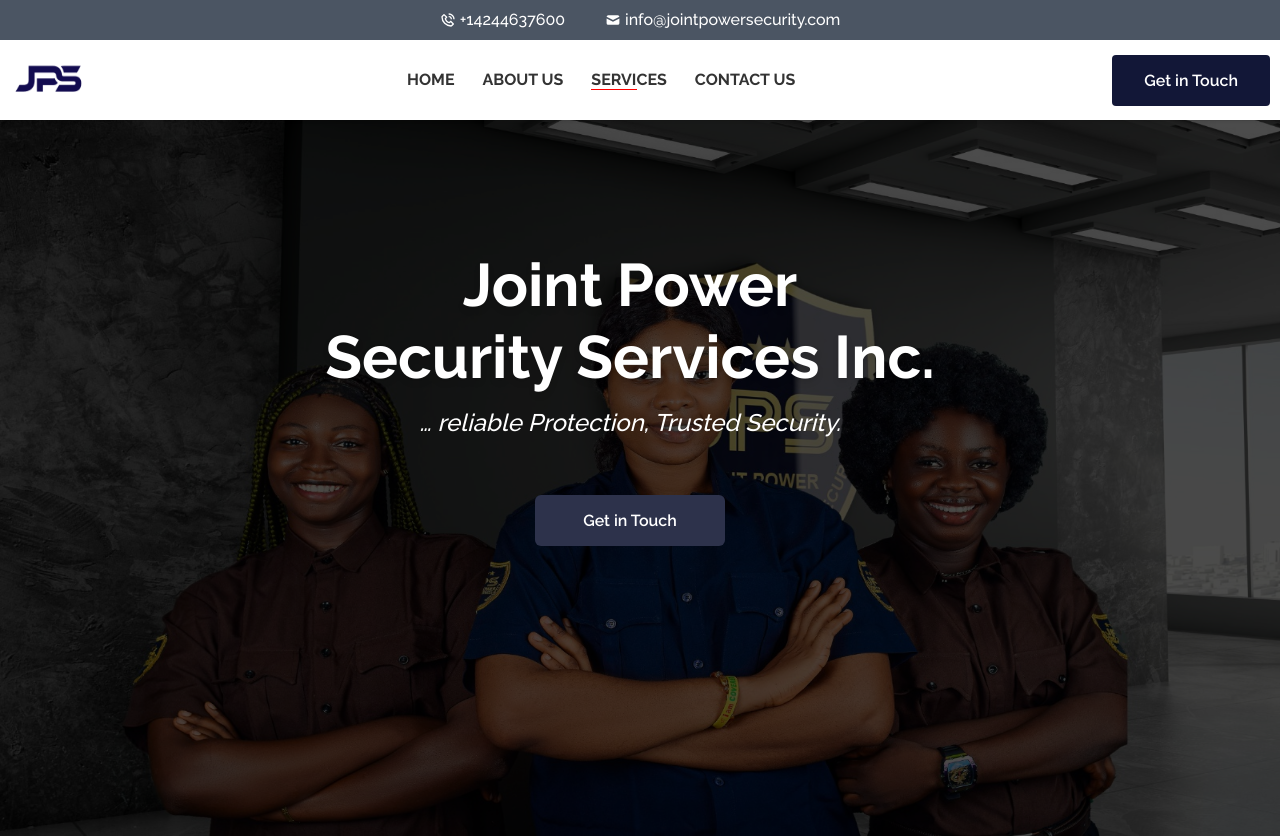
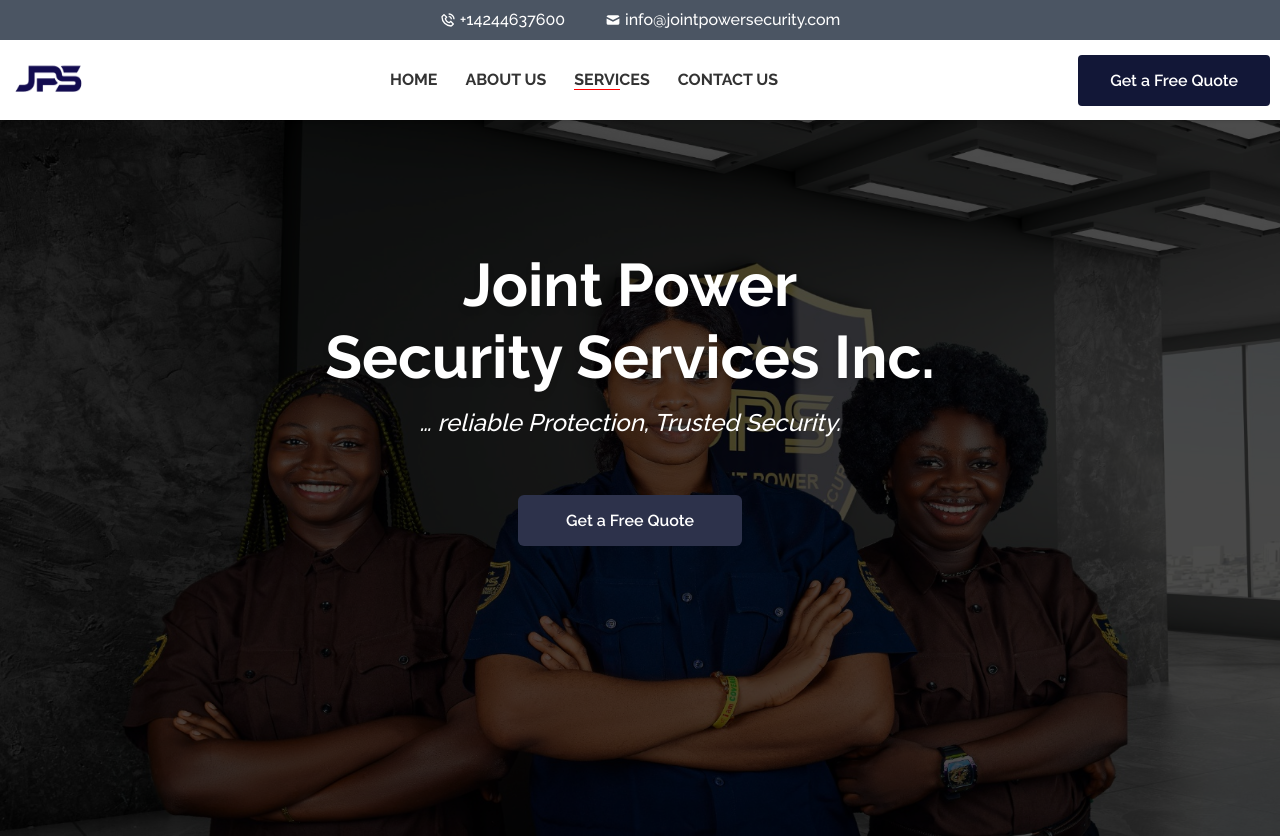
Before and after one commit to jointpower/joint_power_inc, a Next.js app: page /services in a window 1280 px wide. Shown: the top 838 px of the page. Built offline with nearby package versions, Linux system fonts and the light colour scheme.

Commit message:
effected corrections

```diff
--- a/src/components/molecules/Header/Header.tsx
+++ b/src/components/molecules/Header/Header.tsx
@@ -59,7 +59,7 @@
             onClick={() => setShow(true)}
             className="font-semibold items-center gap-1.5 hidden md:flex bg-normal text-white py-4 px-8 rounded"
           >
-            Get in Touch
+            Get a Free Quote
           </button>
         </div>
         {isOpen && (
--- a/src/components/molecules/Slider/ResponsiveSlider.tsx
+++ b/src/components/molecules/Slider/ResponsiveSlider.tsx
@@ -94,11 +94,11 @@
           >
             <p className="text-base sm:text-lg font-semibold">{item.review}</p>
             <div className=" flex gap-3 sm:gap-5 mt-7 items-center">
-              <NextImage
-                className="overflow-hidden !rounded-full h-24 w-24"
-                src={item.img}
-                alt="img"
-              />
+              {/* <NextImage
+               className="overflow-hidden !rounded-full h-24 w-24"
+               src={item.img}
+               alt="img"
+              /> */}
               <div className="">
                 <p className="font-bold text-base md:text-xl mb-2.5">
                   {item.name}
--- a/src/components/organisms/Sections/AboutHero/AboutHero.tsx
+++ b/src/components/organisms/Sections/AboutHero/AboutHero.tsx
@@ -103,7 +103,7 @@
               onClick={() => setShow(true)}
             >
               <Button className="text-base " variants="primary">
-                Contact us Today
+                Get a Free Quote{" "}
               </Button>
             </div>
           </div>
--- a/src/components/organisms/Sections/InTouch/InTouch.tsx
+++ b/src/components/organisms/Sections/InTouch/InTouch.tsx
@@ -48,7 +48,7 @@
             className="mt-3 shadow-[0px 4px 4px rgba(0, 0, 0, 0.25)]  md:mb-[43.5px]"
           >
             <span className="md:hidden " onClick={() => setShow(true)}>
-              Get in Touch
+             Contact Us Today
             </span>
             <span className="hidden md:flex" onClick={() => setShow(true)}>
               Contact Us Today
--- a/src/components/organisms/Sections/MallSecurity/MallSecurity.tsx
+++ b/src/components/organisms/Sections/MallSecurity/MallSecurity.tsx
@@ -36,7 +36,8 @@
 
         <div className="flex flex-col md:mx-16 bg-grey-7 rounded-bl-lg shadow-lg md:shadow-none rounded-br-2xl md:rounded-none md:bg-white w-[332px] pt-[28px] md:pt-0 md:w-[100%] items-center lg:items-start">
           <div className=" w-[90%] md:w-full ">
-            <Heading data-aos="fade-up"
+            <Heading
+              data-aos="fade-up"
               level={1}
               className={`${
                 xtraSmall && "text-[22px]"
@@ -44,11 +45,21 @@
             >
               Shopping Mall Security
             </Heading>
-            <Text data-aos="fade-up" className="font-medium mt-3 w-full leading-relaxed md:hidden text-lg text-black  pb-[35px]">
-            Joint Power Security can devise effective strategies to prevent theft and reduce shrinkage. The demand for top-notch retail security guards is on the rise.
+            <Text
+              data-aos="fade-up"
+              className="font-medium mt-3 w-full leading-relaxed md:hidden text-lg text-black  pb-[35px]"
+            >
+              Joint Power Security can devise effective strategies to prevent
+              theft and reduce shrinkage. The demand for top-notch retail
+              security guards is on the rise.
             </Text>
-            <Text data-aos="fade-up" className="mt-3 w-full leading-relaxed hidden md:flex text-xl text-black font-medium">
-            Joint Power Security can devise effective strategies to prevent theft and reduce shrinkage. The demand for top-notch retail security guards is on the rise.
+            <Text
+              data-aos="fade-up"
+              className="mt-3 w-full leading-relaxed hidden md:flex text-xl text-black font-medium"
+            >
+              Joint Power Security can devise effective strategies to prevent
+              theft and reduce shrinkage. The demand for top-notch retail
+              security guards is on the rise.
             </Text>
           </div>
           <div data-aos="fade-up" onClick={() => setShow(true)}>
@@ -56,7 +67,7 @@
               className={`mt-4 md:mt-8 ${xtraSmall && "px-4"} hidden md:flex`}
               variants="primary"
             >
-              Contact Us Today
+              Get a Free Quote{" "}
             </Button>
           </div>
         </div>
--- a/src/components/organisms/Sections/ServicesHero/ServicesHero.tsx
+++ b/src/components/organisms/Sections/ServicesHero/ServicesHero.tsx
@@ -16,7 +16,10 @@
     <Dialog open={show}>
       <section className="text-black mt-20 md:mt-[64px] mb-[40px]">
         <div className="relative">
-          <div data-aos="fade-up" className="overlay z-10 absolute inset-0 bg-black/70"></div>
+          <div
+            data-aos="fade-up"
+            className="overlay z-10 absolute inset-0 bg-black/70"
+          ></div>
           <NextImage
             src={serviceBlur}
             alt="about-main-hero image"
@@ -36,7 +39,8 @@
         >
           <div className="text-center md:container w-[98%] lg:w-[90%] md:flex md:flex-col md:align-start">
             <div>
-              <Heading data-aos="fade-up"
+              <Heading
+                data-aos="fade-up"
                 level={1}
                 className=" opacity-75 font-bold text-2xl md:text-[30px] lg:text-[60px] text-[#fff] md:w-full text-[28px] flex-1 drop-shadow-md leading-tight"
               >
@@ -45,14 +49,21 @@
                   Security Services Inc.
                 </span>
               </Heading>
-              <Text data-aos="fade-up" className="leading-10 italic opacity-75 font-medium mt-3 text-base sm:text-[24px] lg:text-2xl md:mb-10 mb-[41px]">
-              … reliable Protection, Trusted Security.
+              <Text
+                data-aos="fade-up"
+                className="leading-10 italic opacity-75 font-medium mt-3 text-base sm:text-[24px] lg:text-2xl md:mb-10 mb-[41px]"
+              >
+                … reliable Protection, Trusted Security.
               </Text>
             </div>
 
             <div onClick={() => setShow(true)}>
-              <Button data-aos="fade-up" className="mt-4 mb-[59px]" variants="primary">
-                Get in Touch
+              <Button
+                data-aos="fade-up"
+                className="mt-4 mb-[59px]"
+                variants="primary"
+              >
+                Get a Free Quote
               </Button>
             </div>
           </div>
```
Also changed, not shown: src/components/molecules/HighlightCard/HighlightCard.tsx (line endings or trailing spaces).
